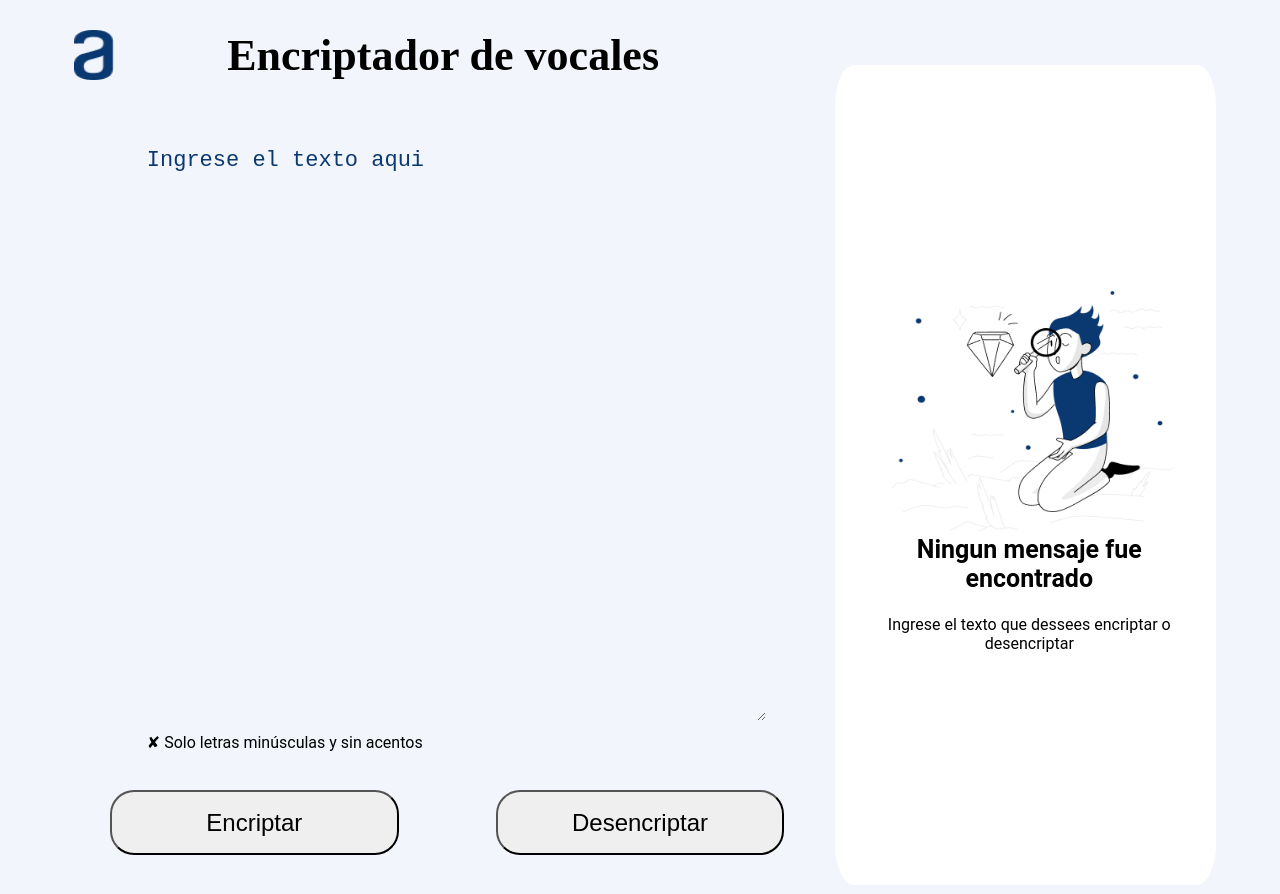
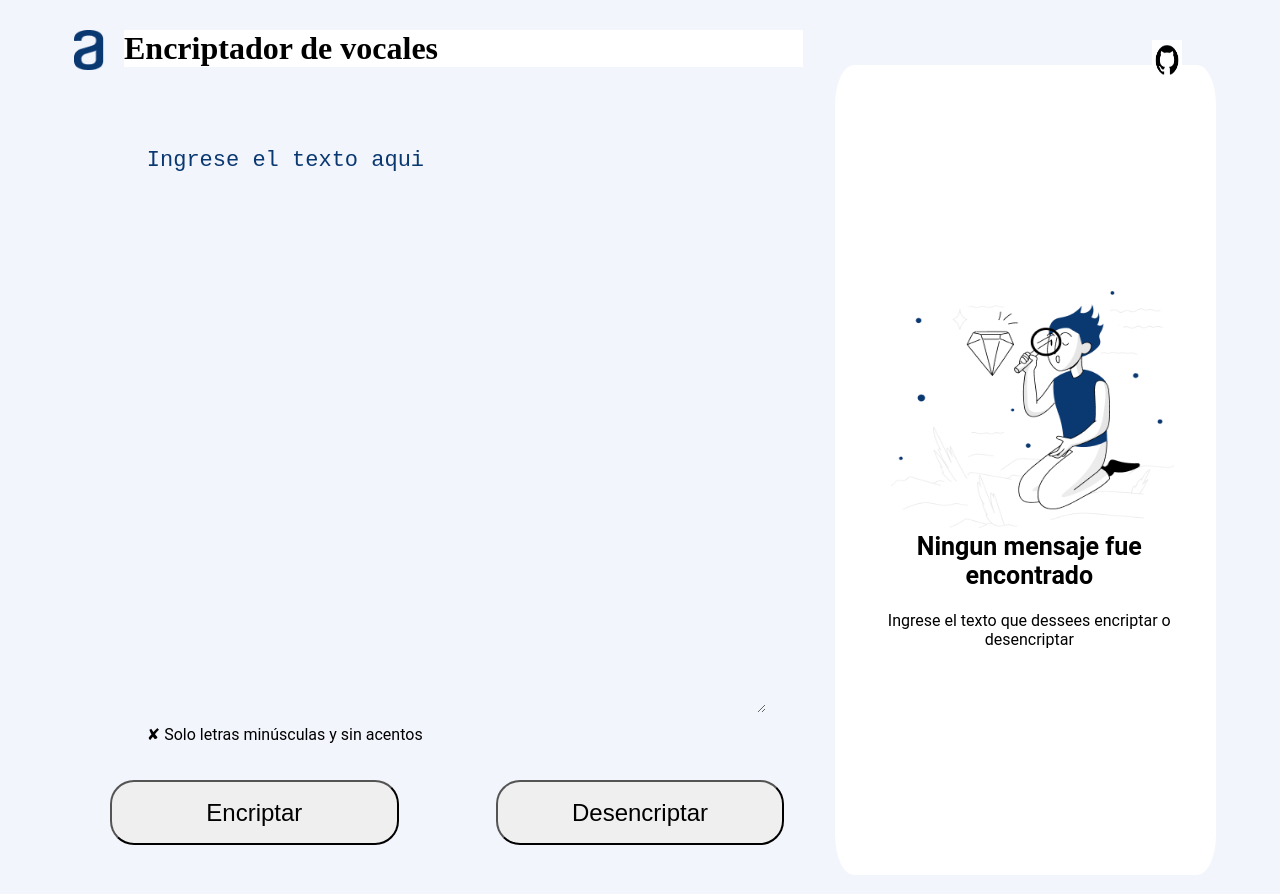
Before and after one commit to jafernandezm/challegeoneencritador, a plain HTML site: page index.html in a window 1280 px wide. Drawn offline with Linux system fonts and the light colour scheme.

Commit message:
cambios css

```diff
--- a/index.html
+++ b/index.html
@@ -11,7 +11,8 @@
     <div class="contenedor">
         <div class="header">
             <img class="imgTitulo" src="./Vector.png">
-            <h1 class="titulo" >Encriptador de vocales</h1>
+            <h1 class="titulo">Encriptador de vocales</h1>
+            <img src="./descarga.png" id="github">
         </div>
         <div class="izquierda">
             <textarea class="mensaje" id="mensaje" name="int" cols="30" rows="20" >Ingrese el texto aqui</textarea>
--- a/style.css
+++ b/style.css
@@ -29,17 +29,27 @@ body{
 .contenedor .header{
     grid-area: header;
     display: flex;
+    flex-direction: row;
+    align-items: flex-start;
+}
+.header .imgTitulo{
+    height: 40px;
+    width: 30px;
 
 }
-.header .imgTitulo{
-    height: 50px;
-    width: 40px;
+.header .titulo{
+    width: 60%;
+    font-size: calc(3em)-10px;
+    font-family: bold;
+    background: white;
+    margin-left: 20px;
 }
-.header .titulo{
-    margin-left: 10%;
-    width: 60%;
-    font-size: 44px;
-    font-family: bold;
+#github{
+    height: 40px;
+    width: 30px;
+    position: absolute;
+    left: 90%;
+    top: 5%;
 }
 
 .contenedor .izquierda{
```
Also changed, not shown: descarga.png (added).
